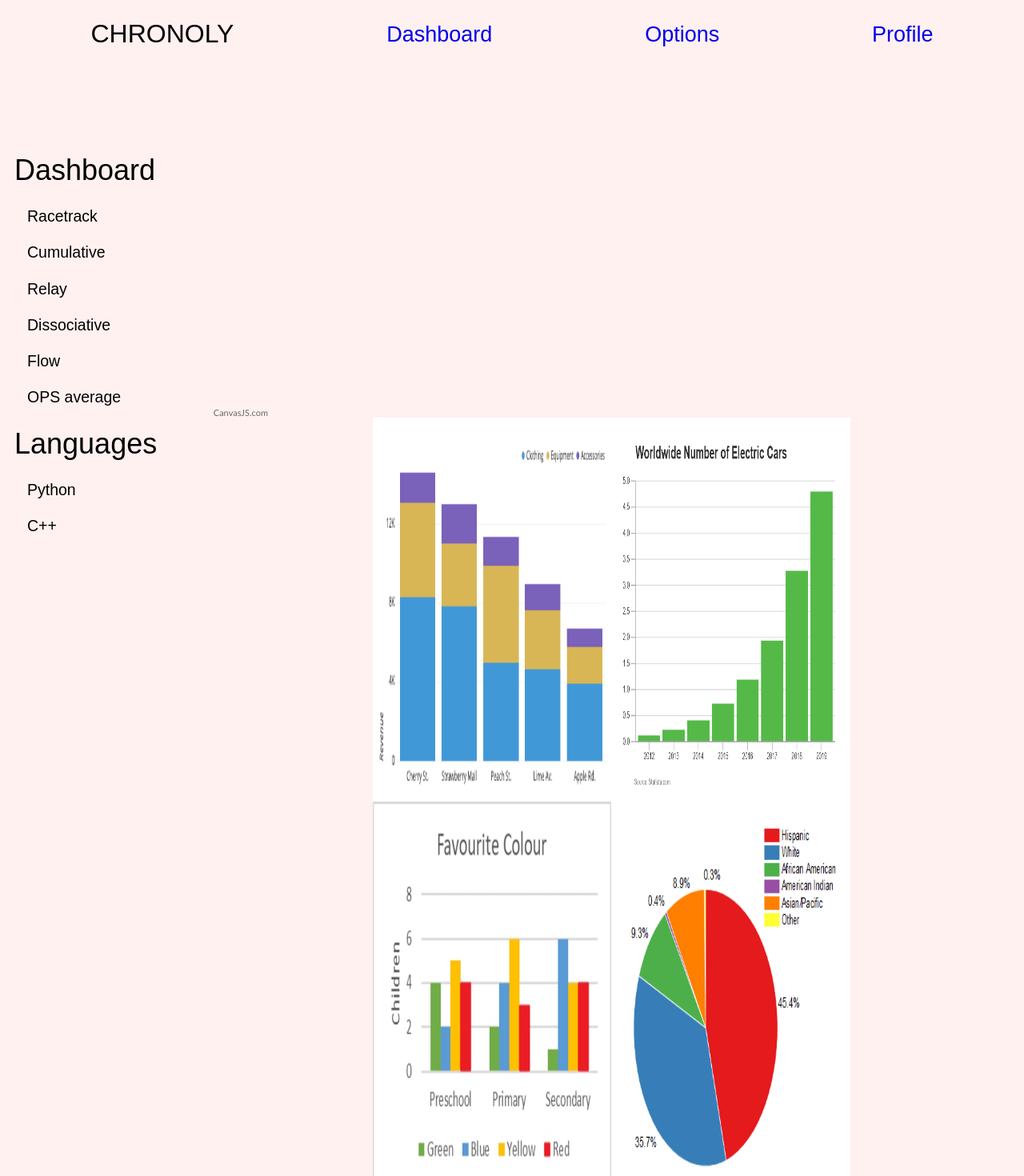
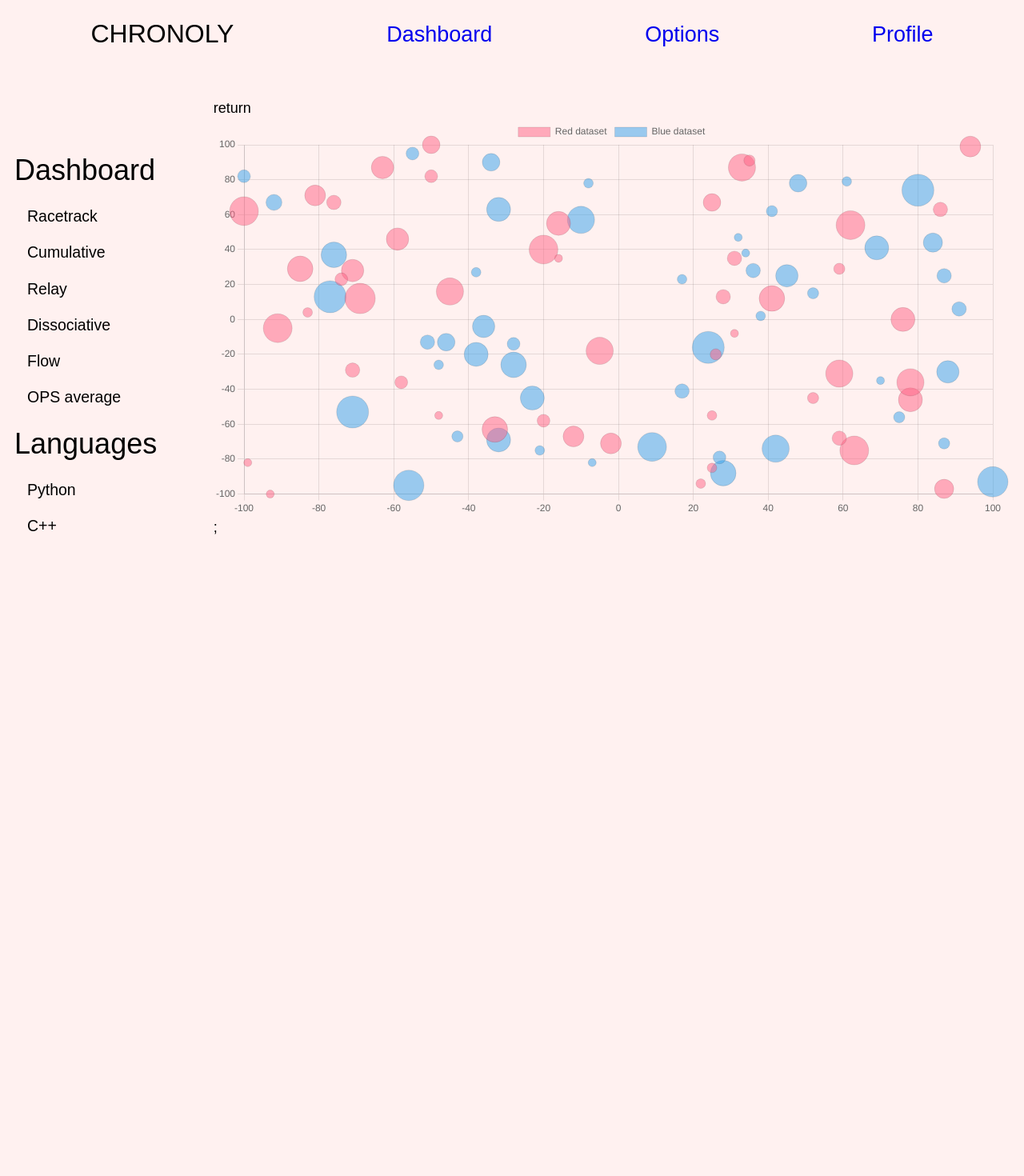
Before and after one commit to songexile/Chronoly-Website2, a React (Create React App) app: page / in a window 1280 px wide. Shown: the part 20-1490 px from the top of the page at 80% size. After the commit the page ends 800 px from the top, so only its background shows below. Built offline with nearby package versions, Linux system fonts and the light colour scheme.

Commit message:
Added React ChartJS

```diff
--- a/package.json
+++ b/package.json
@@ -6,7 +6,9 @@
     "@testing-library/jest-dom": "^5.16.5",
     "@testing-library/react": "^13.3.0",
     "@testing-library/user-event": "^13.5.0",
+    "chart.js": "^3.9.1",
     "react": "^18.2.0",
+    "react-chartjs-2": "^4.3.1",
     "react-dom": "^18.2.0",
     "react-scripts": "5.0.1",
     "web-vitals": "^2.1.4"
@@ -36,6 +38,7 @@
     ]
   },
   "devDependencies": {
+    "@faker-js/faker": "^7.4.0",
     "react-router-dom": "^6.3.0"
   }
 }
--- a/src/components/Chart.js
+++ b/src/components/Chart.js
@@ -1,38 +1,56 @@
-import React from "react";
-import CanvasJSReact from "../lib/canvasjs.react";
-//var CanvasJSReact = require('./canvasjs.react');
-var CanvasJS = CanvasJSReact.CanvasJS;
-var CanvasJSChart = CanvasJSReact.CanvasJSChart;
+import React from 'react';
+import {
+  Chart as ChartJS,
+  LinearScale,
+  PointElement,
+  Tooltip,
+  Legend,
+} from 'chart.js';
+import { Bubble } from 'react-chartjs-2';
+import { faker } from '@faker-js/faker';
 
-class Chart extends React.Component {
-  render() {
-    const options = {
-      title: {
-        text: "Basic Column Chart in React",
+ChartJS.register(LinearScale, PointElement, Tooltip, Legend);
+
+export const options = {
+  scales: {
+    y: {
+      beginAtZero: true,
     },
-      data: [
+  },
+};
+
+export const data = {
+  datasets: [
     {
-          type: "column",
-          dataPoints: [
-            { label: "Apple", y: 10 },
-            { label: "Orange", y: 15 },
-            { label: "Banana", y: 25 },
-            { label: "Mango", y: 30 },
-            { label: "Grape", y: 28 },
-          ],
+      label: 'Red dataset',
+      data: Array.from({ length: 50 }, () => ({
+        x: faker.datatype.number({ min: -100, max: 100 }),
+        y: faker.datatype.number({ min: -100, max: 100 }),
+        r: faker.datatype.number({ min: 5, max: 20 }),
+      })),
+      backgroundColor: 'rgba(255, 99, 132, 0.5)',
+    },
+    {
+      label: 'Blue dataset',
+      data: Array.from({ length: 50 }, () => ({
+        x: faker.datatype.number({ min: -100, max: 100 }),
+        y: faker.datatype.number({ min: -100, max: 100 }),
+        r: faker.datatype.number({ min: 5, max: 20 }),
+      })),
+      backgroundColor: 'rgba(53, 162, 235, 0.5)',
     },
   ],
 };
 
+
+
+
+const Chart = () => {
   return (
-      <div>
-        <CanvasJSChart
-          options={options}
-          /* onRef = {ref => this.chart = ref} */
-        />
-      </div>
-    );
-  }
+    <>
+    return <Bubble options={options} data={data} />;
+    </>
+  )
 }
 
-export default Chart;
+export default Chart
--- a/src/components/Dashboard.js
+++ b/src/components/Dashboard.js
@@ -10,29 +10,7 @@ const Dashboard = () => {
   return (
     <div className="dashboard">
       <Chart />
-      <div className="dashboard--content">
-        {/* Represents one row */}
 
-        <div class="row">
-          <div class="column ">
-            <img src={Bar} />
-          </div>
-          <div class="column ">
-            {" "}
-            <img src={Bar2} />
-          </div>
-        </div>
-        <div class="row">
-          <div class="column ">
-            {" "}
-            <img src={Bar3} />
-          </div>
-          <div class="column ">
-            {" "}
-            <img src={Pie} />
-          </div>
-        </div>
-      </div>
     </div>
   );
 };
```
Also changed, not shown: 1 other file (tests, documents, lock files or other folders). Lines whose indentation alone changed are shown as unchanged.
